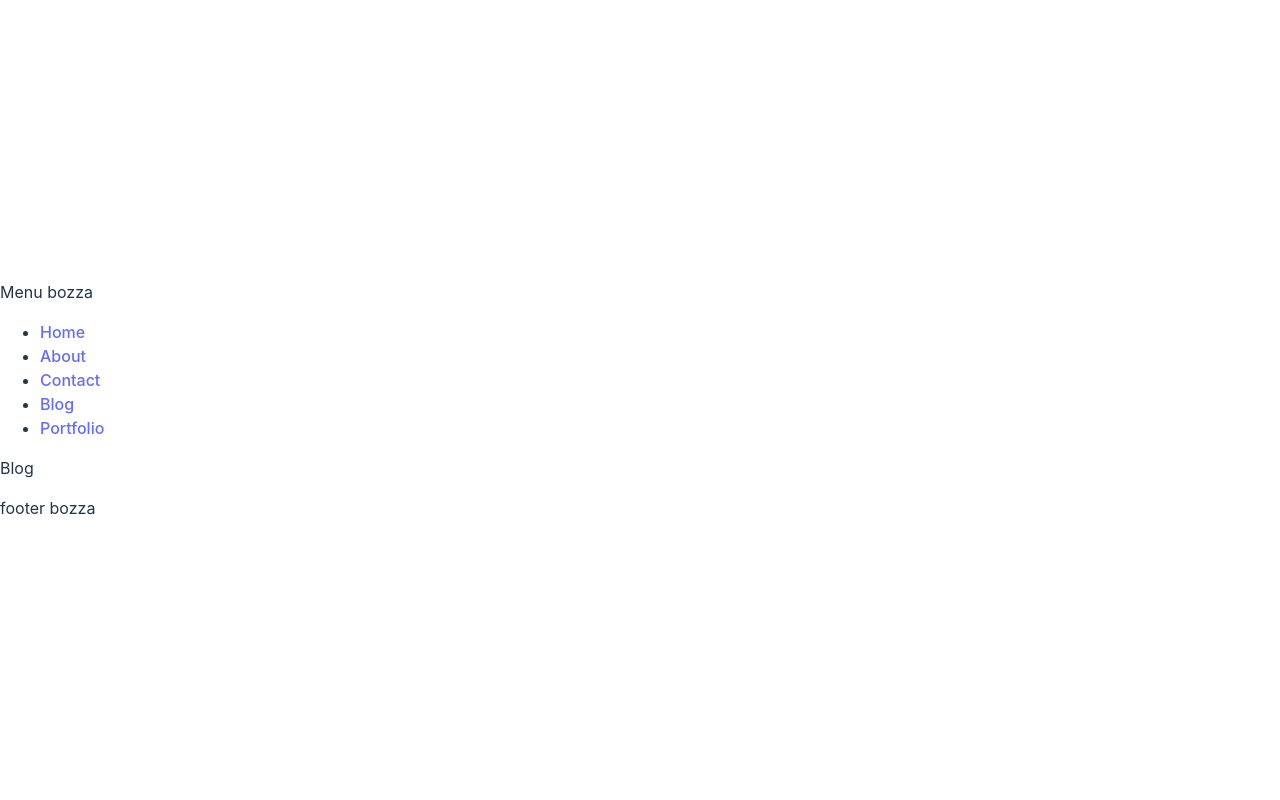
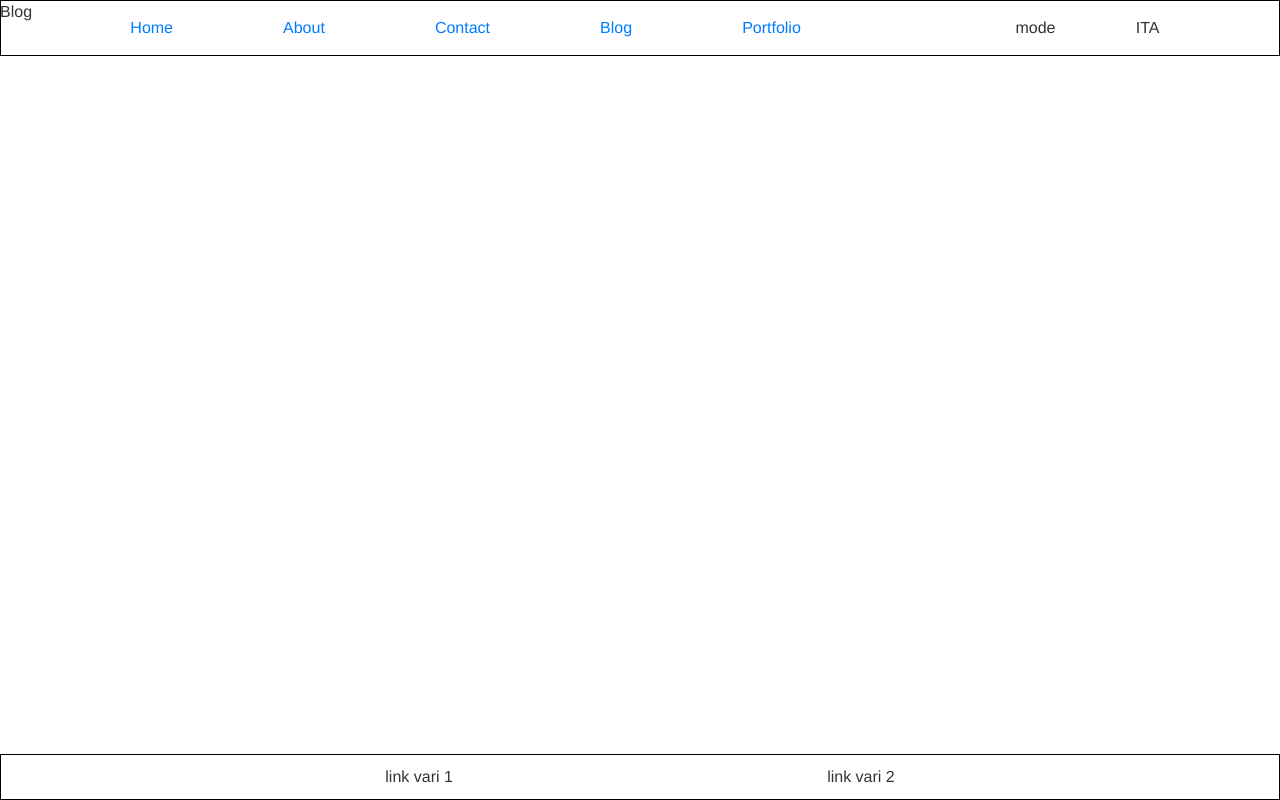
Before and after one commit to GiuseppeCaci/React-Sass-My-Portfolio, a React (Vite) app: page /blog in a window 1280 px wide. Built offline with nearby package versions, Linux system fonts and the light colour scheme.

Commit message:
aggiunti header/footer e struttura pagine sass

```diff
--- a/src/assets/styles/css/main.css
+++ b/src/assets/styles/css/main.css
@@ -1,3 +1,86 @@
+.header {
+  position: fixed;
+  width: 100%;
+  left: 0;
+  top: 0;
+  padding: 10px;
+  border: 1px solid black;
+  display: flex;
+  justify-content: space-evenly;
+  align-items: center;
+  flex-wrap: wrap;
+}
+.header nav {
+  flex-basis: 70%;
+}
+.header nav ul {
+  display: flex;
+  justify-content: space-evenly;
+  padding: 5px;
+  margin: 0;
+  list-style: none;
+}
+.header nav ul li {
+  margin: 0 10px;
+}
+.header .menu-setting {
+  flex-basis: 25%;
+  display: flex;
+  justify-content: space-evenly;
+  margin: 0 10px;
+  padding: 5px;
+}
 
+.footer {
+  position: fixed;
+  bottom: 0;
+  width: 100%;
+  left: 0;
+  padding: 10px;
+  border: 1px solid black;
+  display: flex;
+  justify-content: space-evenly;
+  align-items: center;
+  flex-wrap: wrap;
+}
+
+* {
+  margin: 0;
+  padding: 0;
+  box-sizing: border-box;
+}
+
+html, body {
+  height: 100%;
+  font-family: "Helvetica Neue", Arial, sans-serif;
+  font-size: 16px;
+  line-height: 1.5;
+  color: #333;
+  background-color: white;
+  -webkit-font-smoothing: antialiased;
+}
+
+body {
+  margin: 0;
+  min-width: 320px;
+  min-height: 100vh;
+  padding: 0;
+  display: flex;
+  flex-direction: column;
+}
+
+h1, h2, h3, h4, h5, h6 {
+  font-weight: bold;
+  margin-bottom: 1rem;
+  line-height: 1.2;
+}
+
+a {
+  color: #007bff;
+  text-decoration: none;
+}
+a:hover {
+  text-decoration: underline;
+}
 
 /*# sourceMappingURL=main.css.map */
--- /dev/null
+++ b/src/assets/styles/scss/layout/_footer.scss
@@ -0,0 +1,14 @@
+@import "../utils/mixins";
+
+.footer{
+    position: fixed;
+    bottom: 0;
+    width: 100%;
+    left: 0;
+    padding: 10px;
+    border: 1px solid black;
+    display: flex;
+    justify-content: space-evenly;
+    align-items: center;
+    flex-wrap: wrap;
+}
--- /dev/null
+++ b/src/assets/styles/scss/layout/_header.scss
@@ -0,0 +1,35 @@
+@import "../utils/mixins";
+
+.header {
+  position: fixed;
+  width: 100%;
+  left: 0;
+  top: 0;
+  padding: 10px;
+  border: 1px solid black;
+  display: flex;
+  justify-content: space-evenly;
+  align-items: center;
+  flex-wrap: wrap;
+
+  nav {
+    flex-basis: 70%;
+    ul {
+      display: flex;
+      justify-content: space-evenly;
+      padding: 5px;
+      margin: 0;
+      list-style: none;
+      li {
+        margin: 0 10px;
+      }
+    }
+  }
+  .menu-setting{
+    flex-basis: 25%;
+    display: flex;
+    justify-content: space-evenly;
+    margin: 0 10px;
+    padding:5px;
+  }
+}
--- a/src/assets/styles/scss/main.scss
+++ b/src/assets/styles/scss/main.scss
@@ -0,0 +1,43 @@
+@import 'utils/mixins';
+@import 'layout/header';
+@import 'layout/footer';
+
+* {
+    margin: 0;
+    padding: 0;
+    box-sizing: border-box;
+  }
+
+  html, body {
+    height: 100%;
+    font-family: 'Helvetica Neue', Arial, sans-serif;
+    font-size: 16px;
+    line-height: 1.5;
+    color: #333;
+    background-color: white;
+    -webkit-font-smoothing: antialiased; // Migliora la resa dei font sui browser Webkit
+  }
+
+  body {
+    margin: 0;
+    min-width: 320px;
+    min-height: 100vh;
+    padding: 0;
+    display: flex;
+    flex-direction: column;
+  }
+
+  h1, h2, h3, h4, h5, h6 {
+    font-weight: bold;
+    margin-bottom: 1rem;
+    line-height: 1.2;
+  }
+
+  a {
+    color: #007bff;
+    text-decoration: none;
+
+    &:hover {
+      text-decoration: underline;
+    }
+  }
--- a/src/components/Footer.jsx
+++ b/src/components/Footer.jsx
@@ -1,10 +1,14 @@
 import React from "react";
 
+const Footer = () => (
+  <div className="footer">
+    <div>
+        <p>link vari 1</p>
+    </div>
+    <div>
+        <p>link vari 2</p>
+    </div>
+  </div>
+);
 
-const Footer = () => (
-    <div>
-        <p>footer bozza</p>
-    </div>
-)
-
-export default Footer
+export default Footer;
--- a/src/components/NavBar.jsx
+++ b/src/components/NavBar.jsx
@@ -1,24 +1,36 @@
 import React from "react";
 import { Link } from "react-router-dom";
 
-
 const NavBar = () => {
-
-
-    return(
+  return (
     <>
-         <div>
-      <p>Menu bozza</p>
+      <div className="header">
+        <nav>
           <ul>
-        <li><Link to="/">Home</Link></li>
-        <li><Link to="/about">About</Link></li>
-        <li><Link to="/contact">Contact</Link></li>
-        <li><Link to="/blog">Blog</Link></li>
-        <li><Link to="/portfolio">Portfolio</Link></li>
+            <li>
+              <Link to="/">Home</Link>
+            </li>
+            <li>
+              <Link to="/about">About</Link>
+            </li>
+            <li>
+              <Link to="/contact">Contact</Link>
+            </li>
+            <li>
+              <Link to="/blog">Blog</Link>
+            </li>
+            <li>
+              <Link to="/portfolio">Portfolio</Link>
+            </li>
           </ul>
+        </nav>
+        <div className="menu-setting">
+          <p>mode</p>
+          <p>ITA</p>
+        </div>
       </div>
     </>
-    )
-}
+  );
+};
 
-export default NavBar
+export default NavBar;
--- a/src/main.jsx
+++ b/src/main.jsx
@@ -1,7 +1,7 @@
 import { StrictMode } from 'react'
 import { createRoot } from 'react-dom/client'
 import App from './App.jsx'
-import './assets/styles/css/index.css'
+import './assets/styles/css/main.css'
 
 createRoot(document.getElementById('root')).render(
   <StrictMode>
```
Also changed, not shown: src/assets/styles/scss/utils/_mixins.scss (added, +10 -0 lines), 1 other file (tests, documents, lock files or other folders). Lines whose indentation alone changed are shown as unchanged.
